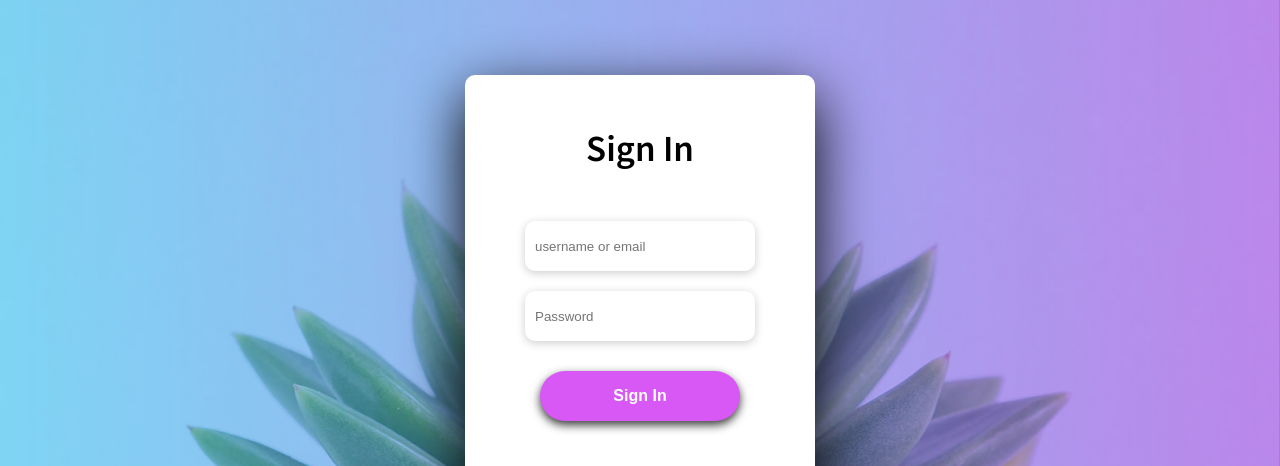
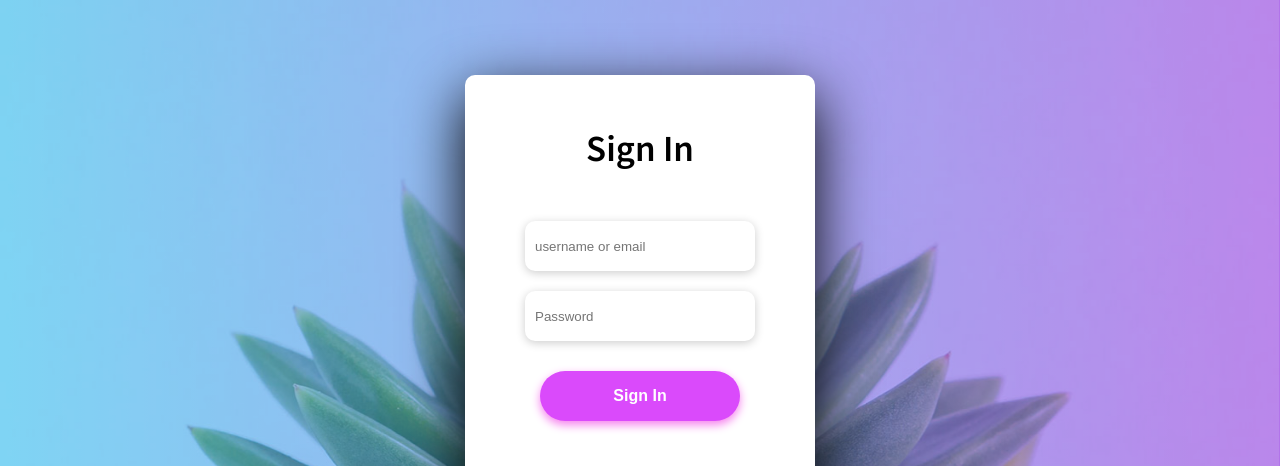
Before and after one commit to Mindenry/Login, a plain HTML site: page index.html in a window 1280 px wide. Shown: the top 466 px of the page. Drawn offline with Linux system fonts and the light colour scheme.

Commit message:
Update style.css

```diff
--- a/style.css
+++ b/style.css
@@ -84,7 +84,7 @@ button {
     justify-content: center;
     display: block;
     color: #fff;
-    background: #d858f5;
+    background: #da4afb;
     font-size: 1em;
     font-weight: bold;
     margin-top: 30px;
@@ -96,7 +96,7 @@ button {
 }
 
 button:hover {
-    background: #412b69;
+    background: #8464c0;
 }
 
 .signup  {
@@ -109,7 +109,7 @@ button {
     height: 50px;
     width: 200px;
     border-radius: 30px;
-    box-shadow: 0 4px 10px rgb(57, 57, 57);
+    box-shadow: 0 4px 10px rgb(246, 129, 238);
 }
 
 p {
```
